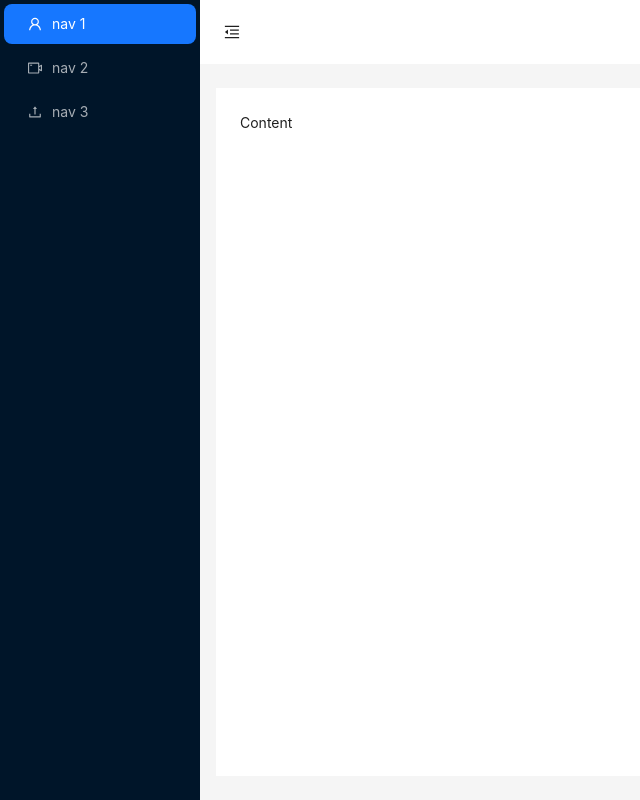
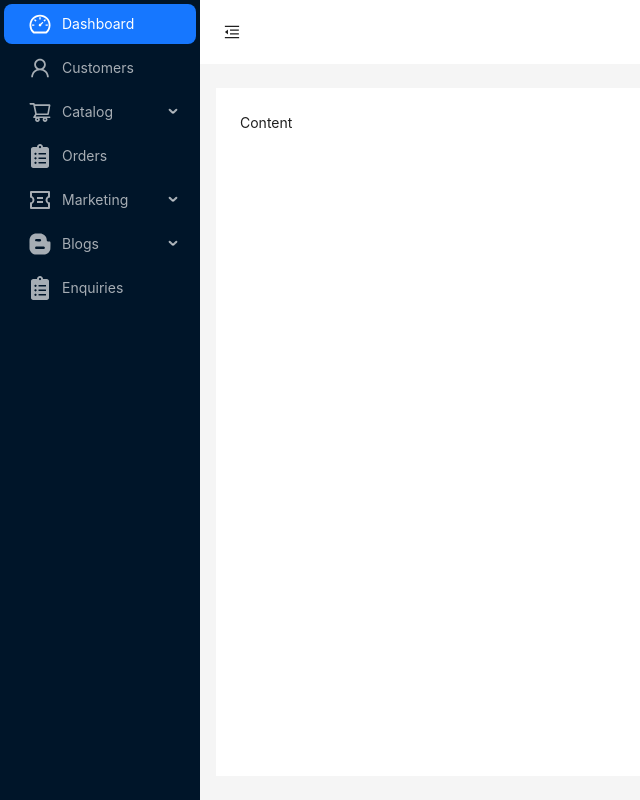
Before and after one commit to RupsanaAkter/admin-app-client, a React (Create React App) app: page /admin in a window 1280 px wide. Shown: the whole page, without its empty margins (0-640 px from the left). Built offline with nearby package versions, Linux system fonts and the light colour scheme.

Commit message:
added dashboard update

```diff
--- a/src/components/Mainlayout/MainLayout.js
+++ b/src/components/Mainlayout/MainLayout.js
@@ -9,12 +9,31 @@
 } from '@ant-design/icons';
 import { Layout, Menu, Button, theme } from 'antd';
 
+import {
+  AiOutlineDashboard,
+  AiOutlineShoppingCart,
+  AiOutlineUser,
+  AiOutlineBgColors,
+} from "react-icons/ai";
+import { RiCouponLine } from "react-icons/ri";
+// import { ToastContainer } from "react-toastify";
+// import "react-toastify/dist/ReactToastify.css";
+// import { Link } from "react-router-dom";
+// import { Outlet } from "react-router-dom";
+import { ImBlog } from "react-icons/im";
+// import { IoIosNotifications } from "react-icons/io";
+import { FaClipboardList, FaBloggerB } from "react-icons/fa";
+import { SiBrandfolder } from "react-icons/si";
+import { BiCategoryAlt } from "react-icons/bi";
+import { useNavigate } from 'react-router-dom';
+
 const { Header, Sider, Content } = Layout;
 const MainLayout = () => {
     const [collapsed, setCollapsed] = useState(false);
     const {
       token: { colorBgContainer },
     } = theme.useToken();
+    const navigate = useNavigate();
     return (
         <Layout>
       <Sider trigger={null} collapsible collapsed={collapsed}>
@@ -22,25 +41,129 @@
         <Menu
           theme="dark"
           mode="inline"
-          defaultSelectedKeys={['1']}
+          defaultSelectedKeys={['']}
+          onClick={({ key }) => {
+            if (key == "signout") {
+            } else {
+              navigate(key);
+            }
+          }}
           items={[
             {
-              key: '1',
-              icon: <UserOutlined />,
-              label: 'nav 1',
+              key: '',
+              icon: <AiOutlineDashboard className="fs-4" />,
+              label: 'Dashboard',
             },
             {
-              key: '2',
-              icon: <VideoCameraOutlined />,
-              label: 'nav 2',
+              key: "customers",
+              icon: <AiOutlineUser className="fs-4" />,
+              label: "Customers",
             },
             {
-              key: '3',
-              icon: <UploadOutlined />,
-              label: 'nav 3',
+              key: "Catalog",
+              icon: <AiOutlineShoppingCart className="fs-4" />,
+              label: "Catalog",
+              children: [
+                {
+                  key: "product",
+                  icon: <AiOutlineShoppingCart className="fs-4" />,
+                  label: "Add Product",
+                },
+                {
+                  key: "list-product",
+                  icon: <AiOutlineShoppingCart className="fs-4" />,
+                  label: "Product List",
+                },
+                {
+                  key: "brand",
+                  icon: <SiBrandfolder className="fs-4" />,
+                  label: "Brand",
+                },
+                {
+                  key: "list-brand",
+                  icon: <SiBrandfolder className="fs-4" />,
+                  label: "Brand List ",
+                },
+                {
+                  key: "category",
+                  icon: <BiCategoryAlt className="fs-4" />,
+                  label: "Category",
+                },
+                {
+                  key: "list-category",
+                  icon: <BiCategoryAlt className="fs-4" />,
+                  label: "Category List",
+                },
+                {
+                  key: "color",
+                  icon: <AiOutlineBgColors className="fs-4" />,
+                  label: "Color",
+                },
+                {
+                  key: "list-color",
+                  icon: <AiOutlineBgColors className="fs-4" />,
+                  label: "Color List",
+                },
+              ],
+            },
+            {
+              key: "orders",
+              icon: <FaClipboardList className="fs-4" />,
+              label: "Orders",
+            },
+            {
+              key: "marketing",
+              icon: <RiCouponLine className="fs-4" />,
+              label: "Marketing",
+              children: [
+                {
+                  key: "coupon",
+                  icon: <ImBlog className="fs-4" />,
+                  label: "Add Coupon",
+                },
+                {
+                  key: "coupon-list",
+                  icon: <RiCouponLine className="fs-4" />,
+                  label: "Coupon List",
+                },
+              ],
+            },
+            {
+              key: "blogs",
+              icon: <FaBloggerB className="fs-4" />,
+              label: "Blogs",
+              children: [
+                {
+                  key: "blog",
+                  icon: <ImBlog className="fs-4" />,
+                  label: "Add Blog",
+                },
+                {
+                  key: "blog-list",
+                  icon: <FaBloggerB className="fs-4" />,
+                  label: "Blog List",
+                },
+                {
+                  key: "blog-category",
+                  icon: <ImBlog className="fs-4" />,
+                  label: "Add Blog Category",
+                },
+                {
+                  key: "blog-category-list",
+                  icon: <FaBloggerB className="fs-4" />,
+                  label: "Blog Category List",
+                },
+              ],
+            },
+            {
+              key: "enquiries",
+              icon: <FaClipboardList className="fs-4" />,
+              label: "Enquiries",
             },
           ]}
         />
+
+
       </Sider>
       <Layout>
         <Header style={{ padding: 0,background: colorBgContainer }}>
```
